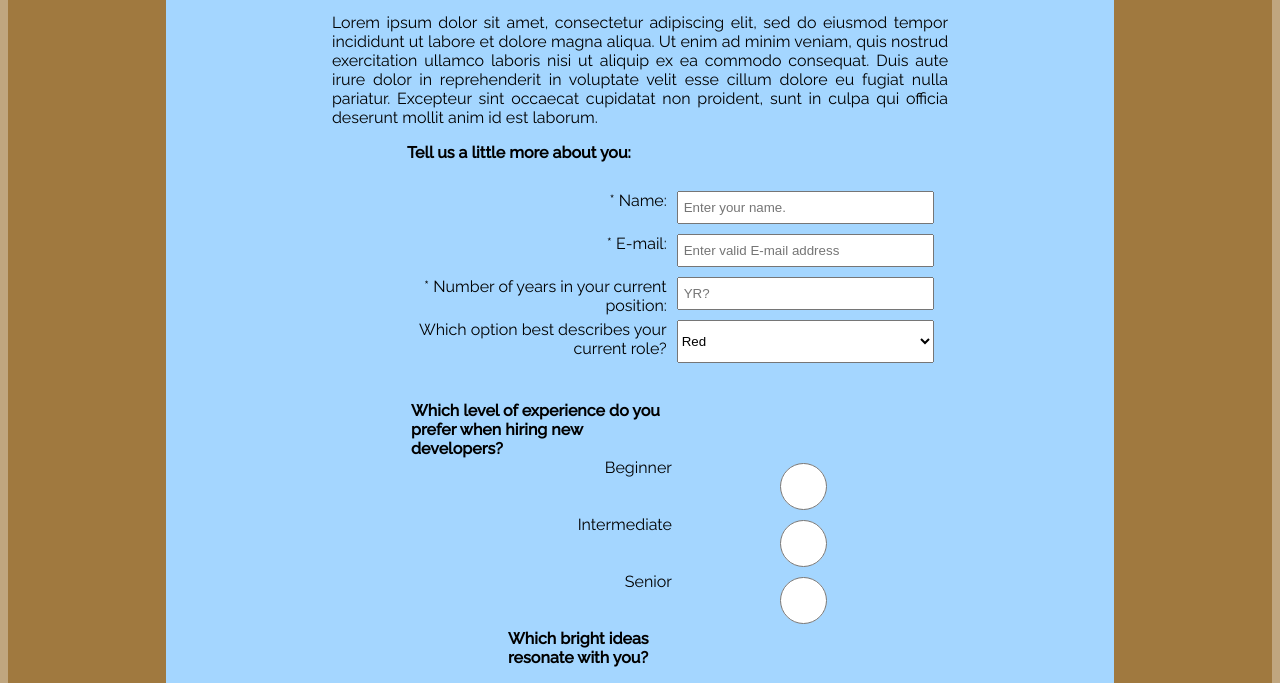
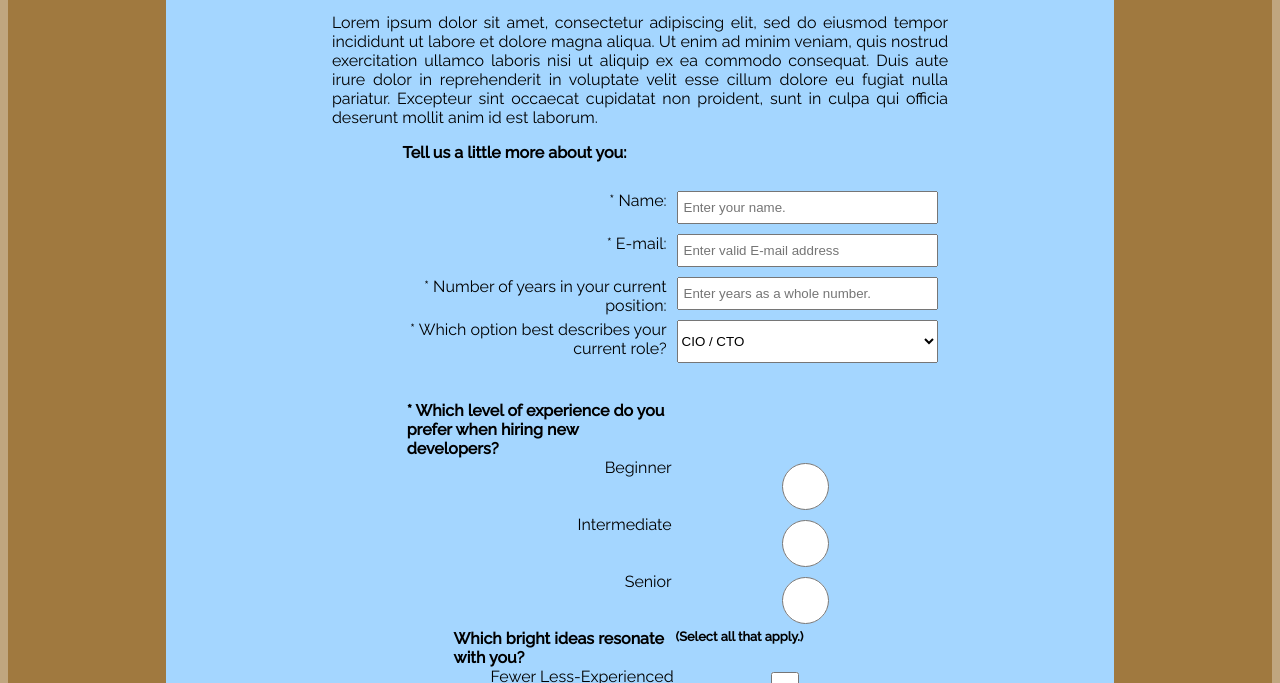
Before and after one commit to jmichaelthurman/webProjects, a website: page survey-form/public/index.html in a window 1280 px wide. Shown: the part 91-774 px from the top of the page. Drawn offline with Linux system fonts and the light colour scheme.

Commit message:
corrected issue with ddl

```diff
--- a/survey-form/public/index.html
+++ b/survey-form/public/index.html
@@ -22,23 +22,24 @@
                     <label id="email-label" class="info-label" for="email" >* E-mail:</label>
                     <input id="email" class="info" type="email" name="email" required placeholder="Enter valid E-mail address">
                     <label id="number-label" class="info-label" for="years" >* Number of years in your current position:</label>
-                    <input id="number" class="info" type="number" name="years" required placeholder="YR?" min="1" max="40">
-                <label id="label" class="role label">Which option best describes your current role?</label>
-                <select id="dropdown" class="role ddl" required>
-                    <option value="red">Red</option>
-                    <option value="blue">Blue</option>
-                    <option value="green">Green</option>
+                    <input id="number" class="info" type="number" name="years" required placeholder="Enter years as a whole number." min="1" max="40">
+                <label id="label" class="role label">* Which option best describes your current role?</label>
+                <select id="dropdown" class="role ddl" name="role"required>
+                    <option value="CIO/CTO">CIO / CTO </option>
+                    <option value="Director">Director</option>
+                    <option value="Manager">Manager</option>
                 </select>
 
             </div>
             <div id="experience-group" data-role="experience-group" required>
-                    <legend id="experience-label">Which level of experience do you prefer when hiring new developers?</legend>
+                    <legend id="experience-label">* Which level of experience do you prefer when hiring new developers?</legend>
                     <input id="radio" class="beginner" type="radio" for="beginner" name="experience" value="beginner"><label id="beginner">Beginner</label>
                     <input id="radio" class="intermediate" type="radio" for="intermediate" name="experience" value="intermediate" ><label id="intermediate">Intermediate</label>
                     <input id="radio" class="senior" type="radio" for="senior" name="experience" value="senior" ><label id="senior">Senior</label>
             </div>
             <div id="idea-list" data-role="idea-list">
                     <legend id="idea-label">Which bright ideas resonate with you?</legend>
+                    <legend id="idea-label" class="note">(Select all that apply.)</legend>
                     <input id="checkbox" class="a" type="checkbox" for="bright-idea-1" name="ideas" value="bright-idea-1"><label id="checkbox-1">Fewer Less-Experienced Devs</label>
                     <input id="checkbox" class="b" type="checkbox" for="bright-idea-2" name="ideas" value="bright-idea-2"><label id="checkbox-2">A viable mix of experience levels.</label>
                     <input id="checkbox" class="c" type="checkbox" for="bright-idea-3" name="ideas" value="bright-idea-3"><label id="checkbox-3">Agile / Scrum</label>
--- a/survey-form/public/styles/style.css
+++ b/survey-form/public/styles/style.css
@@ -208,6 +208,11 @@ legend {
 #idea-label {
     grid-area: checkbox-header1;
 }
+#idea-label.note {
+    grid-area: checkbox-header;
+    font-size: 80%;
+    font-weight: thin;
+}
 #checkbox-1{
     grid-area: checkbox-label1;
     text-align: right;
```
